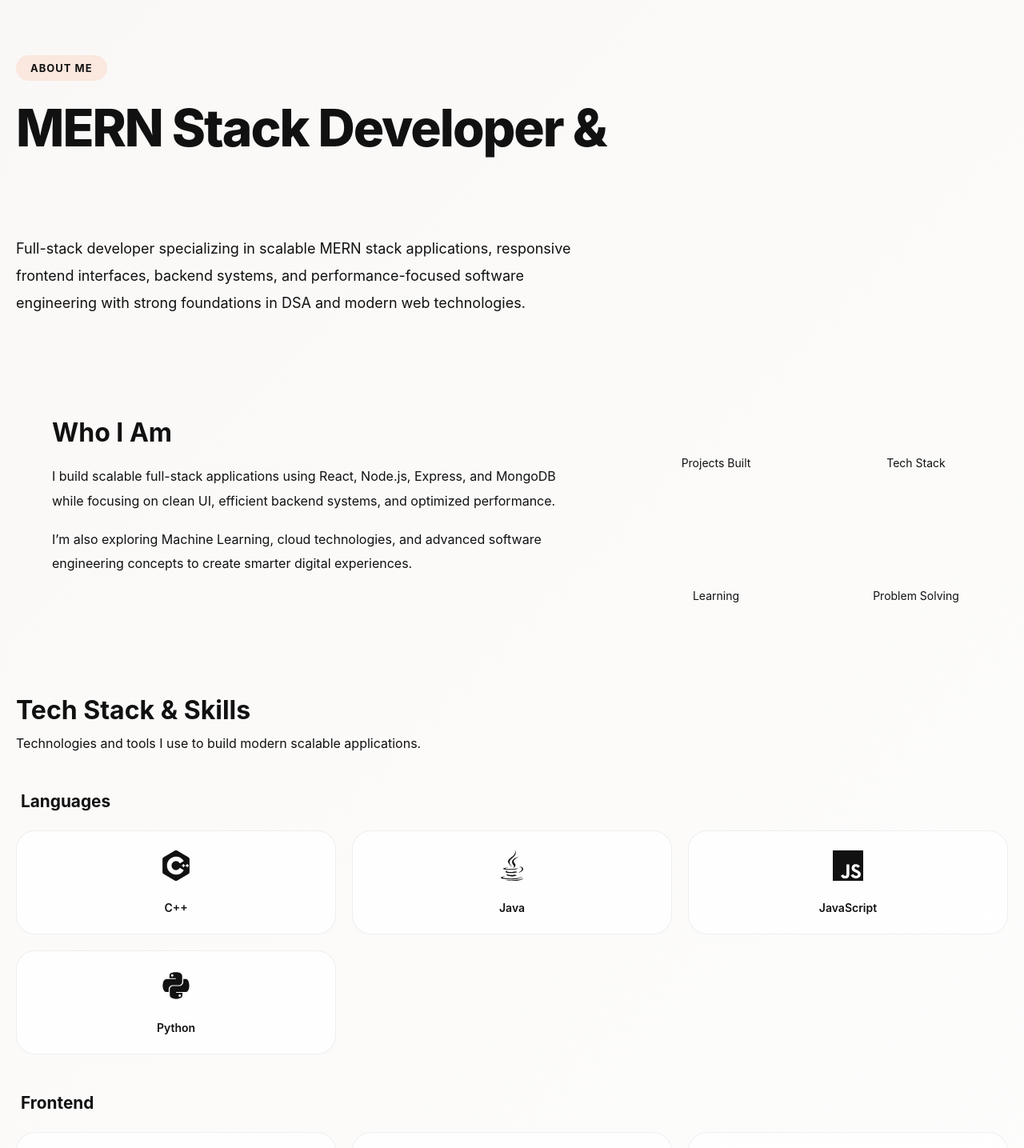
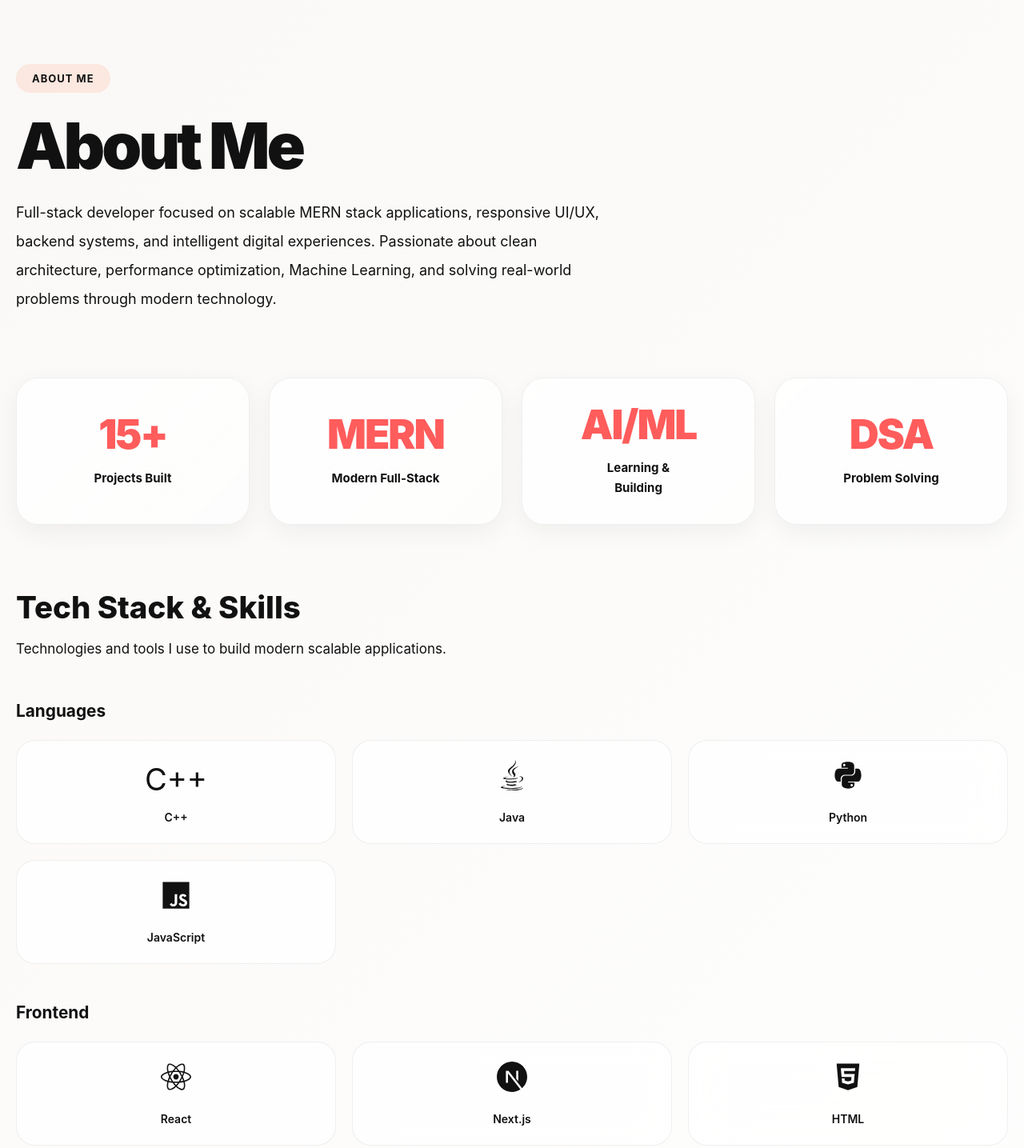
Before and after one commit to RealRaquema/Portfolio, a React (Vite) app in the folder Frontend/: page / in a window 1280 px wide. Shown: the part 1330-2765 px from the top of the page at 80% size. Built offline with nearby package versions, Linux system fonts and the light colour scheme; no server answers.

Commit message:
fix styling

```diff
--- a/Frontend/src/components/About.css
+++ b/Frontend/src/components/About.css
@@ -1,174 +1,260 @@
 .about-section {
+
   padding: 140px 20px;
+
   position: relative;
+
   overflow: hidden;
+
 }
 
 .about-content {
+
   display: flex;
+
   flex-direction: column;
+
   gap: 80px;
+
 }
 
 /* HEADER */
 
 .about-header {
-  max-width: 850px;
+
+  display: flex;
+
+  flex-direction: column;
+
+  gap: 28px;
+
+  max-width: 900px;
+
 }
 
 .section-tag {
-  display: inline-block;
 
-  padding: 8px 18px;
+  display: inline-flex;
+
+  align-items: center;
+
+  width: fit-content;
+
+  padding: 10px 20px;
 
   border-radius: 999px;
 
-  background: rgba(255, 107, 53, 0.12);
+  background: rgba(255,107,53,0.12);
 
   color: var(--accent-primary);
 
   font-size: 13px;
+
   font-weight: 700;
+
   letter-spacing: 1px;
 
-  margin-bottom: 24px;
 }
 
 .about-header h2 {
-  font-size: 4rem;
-  line-height: 1.1;
-  margin-bottom: 28px;
-  font-weight: 800;
-  letter-spacing: -2px;
-}
 
-.about-header h2 span {
-  background: linear-gradient(
-    135deg,
-    var(--accent-primary),
-    var(--accent-secondary)
-  );
+  font-size: 5rem;
 
-  -webkit-background-clip: text;
-  -webkit-text-fill-color: transparent;
+  line-height: 0.95;
+
+  font-weight: 900;
+
+  letter-spacing: -4px;
+
 }
 
 .about-intro {
+
+  max-width: 760px;
+
   font-size: 18px;
-  line-height: 1.9;
+
+  line-height: 2;
+
   color: var(--text-secondary);
-  max-width: 720px;
-}
 
-/* GRID */
-
-.about-grid {
-  display: grid;
-  grid-template-columns: 1.2fr 0.8fr;
-  gap: 40px;
-}
-
-.about-card {
-  padding: 45px;
-  border-radius: 30px;
-}
-
-.about-card h3 {
-  font-size: 2rem;
-  margin-bottom: 20px;
-}
-
-.about-card p {
-  color: var(--text-secondary);
-  line-height: 1.9;
-  margin-bottom: 18px;
 }
 
 /* STATS */
 
+.about-grid {
+
+  width: 100%;
+
+}
+
 .stats-grid {
+
+  width: 100%;
+
   display: grid;
-  grid-template-columns: repeat(2, 1fr);
-  gap: 20px;
+
+  grid-template-columns: repeat(4, 1fr);
+
+  gap: 24px;
+
 }
 
 .stat-card {
-  padding: 35px;
+
+  min-height: 180px;
+
+  padding: 32px 22px;
+
   border-radius: 28px;
+
+  background:
+    linear-gradient(
+      135deg,
+      rgba(255,255,255,0.82),
+      rgba(255,255,255,0.64)
+    );
+
+  border: 1px solid rgba(0,0,0,0.06);
+
+  display: flex;
+
+  flex-direction: column;
+
+  align-items: center;
+
+  justify-content: center;
+
   text-align: center;
+
+  transition: all 0.35s ease;
+
+  box-shadow:
+    0 10px 30px rgba(0,0,0,0.05);
+
+}
+
+.stat-card:hover {
+
+  transform: translateY(-8px);
+
+  border-color: rgba(255,107,53,0.2);
+
+  box-shadow:
+    0 18px 40px rgba(255,107,53,0.12);
+
 }
 
 .stat-card h3 {
-  font-size: 2.5rem;
-  margin-bottom: 10px;
 
-  background: linear-gradient(
-    135deg,
-    var(--accent-primary),
-    var(--accent-secondary)
-  );
+  font-size: 3.2rem;
 
-  -webkit-background-clip: text;
-  -webkit-text-fill-color: transparent;
+  margin-bottom: 16px;
+
+  font-weight: 900;
+
+  line-height: 1;
+
+  letter-spacing: -2px;
+
+  color: #ff5c5c;
+
+  z-index: 2;
+
 }
 
 .stat-card p {
-  color: var(--text-secondary);
-  font-size: 14px;
+
+  max-width: 140px;
+
+  font-size: 15px;
+
+  font-weight: 700;
+
+  line-height: 1.7;
+
+  color: #111;
+
+  z-index: 2;
+
 }
 
-/* TECH STACK */
+/* TECH */
 
 .tech-section {
+
   display: flex;
+
   flex-direction: column;
+
   gap: 50px;
+
 }
 
 .tech-header h3 {
-  font-size: 2rem;
-  margin-bottom: 12px;
+
+  font-size: 2.4rem;
+
+  font-weight: 800;
+
+  margin-bottom: 14px;
+
 }
 
 .tech-header p {
+
   color: var(--text-secondary);
+
+  font-size: 17px;
+
+  line-height: 1.8;
+
 }
 
-/* CATEGORY WRAPPER */
+.tech-category-wrapper {
 
-.tech-category-wrapper {
   display: flex;
+
   flex-direction: column;
+
   gap: 48px;
+
 }
 
 .tech-category {
+
   display: flex;
+
   flex-direction: column;
+
   gap: 24px;
+
 }
 
 .tech-category h4 {
+
   font-size: 1.3rem;
+
   font-weight: 700;
-  color: var(--text-primary);
-  padding-left: 6px;
+
 }
 
 /* GRID */
 
 .tech-grid {
+
   display: grid;
 
-  grid-template-columns:
-    repeat(3, 1fr);
+  grid-template-columns: repeat(3, 1fr);
 
   gap: 20px;
+
 }
 
 /* CARD */
 
 .tech-card {
+
   position: relative;
 
   overflow: hidden;
@@ -189,15 +275,18 @@
 
   gap: 16px;
 
-background: var(--card-bg);
+  background: var(--card-bg);
+
   border: 1px solid rgba(0,0,0,0.06);
 
   backdrop-filter: blur(20px);
 
   transition: all 0.35s ease;
+
 }
 
 .tech-card::before {
+
   content: '';
 
   position: absolute;
@@ -214,40 +303,38 @@ background: var(--card-bg);
   opacity: 0;
 
   transition: opacity 0.35s ease;
+
 }
 
 .tech-card:hover::before {
+
   opacity: 1;
+
 }
 
 .tech-card:hover {
+
   transform: translateY(-8px);
 
   border-color: rgba(255,107,53,0.22);
 
   box-shadow:
     0 18px 40px rgba(255,107,53,0.12);
+
 }
 
-/* ICON */
+.tech-icon {
 
-.tech-icon {
   font-size: 38px;
 
   color: var(--accent-primary);
 
-  transition: transform 0.35s ease;
+  z-index: 2;
 
-  z-index: 2;
 }
 
-.tech-card:hover .tech-icon {
-  transform: scale(1.15);
-}
+.tech-card span {
 
-/* TEXT */
-
-.tech-card span {
   font-size: 14px;
 
   font-weight: 600;
@@ -255,22 +342,56 @@ background: var(--card-bg);
   text-align: center;
 
   z-index: 2;
+
+}
+
+/* DARK MODE */
+
+.dark-mode .stat-card,
+.dark-mode .tech-card {
+
+  background:
+    linear-gradient(
+      135deg,
+      rgba(24,24,32,0.88),
+      rgba(18,18,24,0.94)
+    );
+
+  border-color: rgba(255,255,255,0.06);
+
+}
+
+.dark-mode .about-header h2,
+.dark-mode .tech-header h3,
+.dark-mode .tech-category h4 {
+
+  color: white;
+
+}
+
+.dark-mode .about-intro,
+.dark-mode .tech-header p,
+.dark-mode .stat-card p,
+.dark-mode .tech-card span {
+
+  color: rgba(255,255,255,0.72);
+
 }
 
 /* RESPONSIVE */
 
 @media (max-width: 1024px) {
 
-  .about-grid {
-    grid-template-columns: 1fr;
-  }
+  .stats-grid {
 
-  .about-header h2 {
-    font-size: 3rem;
+    grid-template-columns: repeat(2, 1fr);
+
   }
 
   .tech-grid {
+
     grid-template-columns: repeat(2, 1fr);
+
   }
 
 }
@@ -278,98 +399,35 @@ background: var(--card-bg);
 @media (max-width: 768px) {
 
   .about-section {
+
     padding: 100px 20px;
+
   }
 
   .about-header h2 {
-    font-size: 2.4rem;
+
+    font-size: 3rem;
+
+  }
+
+  .about-intro {
+
+    font-size: 16px;
+
+    line-height: 1.9;
+
   }
 
   .stats-grid {
+
     grid-template-columns: 1fr;
+
   }
 
   .tech-grid {
+
     grid-template-columns: 1fr;
-  }
 
-  .about-card {
-    padding: 30px;
   }
 
 }
-/* DARK MODE TECH STACK FIX */
-
-.dark-mode .tech-card {
-
-  background:
-    linear-gradient(
-      135deg,
-      rgba(24,24,32,0.88),
-      rgba(18,18,24,0.92)
-    );
-
-  border: 1px solid rgba(255,255,255,0.06);
-
-  box-shadow:
-    0 10px 30px rgba(0,0,0,0.28);
-
-}
-
-.dark-mode .tech-card:hover {
-
-  border-color: rgba(255,107,53,0.25);
-
-  box-shadow:
-    0 18px 40px rgba(255,107,53,0.14);
-
-}
-
-.dark-mode .tech-card span {
-
-  color: rgba(255,255,255,0.88);
-
-}
-
-.dark-mode .tech-icon {
-
-  color: #ff6b35;
-
-}
-
-.dark-mode .tech-category h4 {
-
-  color: white;
-
-}
-
-.dark-mode .tech-header p,
-.dark-mode .about-intro,
-.dark-mode .about-card p,
-.dark-mode .stat-card p {
-
-  color: rgba(255,255,255,0.68);
-
-}
-
-.dark-mode .about-card,
-.dark-mode .stat-card {
-
-  background:
-    linear-gradient(
-      135deg,
-      rgba(24,24,32,0.88),
-      rgba(18,18,24,0.92)
-    );
-
-  border: 1px solid rgba(255,255,255,0.06);
-
-}
-
-.dark-mode .about-header h2,
-.dark-mode .about-card h3,
-.dark-mode .tech-header h3 {
-
-  color: white;
-
-}
--- a/Frontend/src/components/About.jsx
+++ b/Frontend/src/components/About.jsx
@@ -1,142 +1,100 @@
-import React, { useEffect, useRef } from 'react'
+import React from 'react'
+
 import { motion } from 'framer-motion'
-import gsap from 'gsap'
-import { ScrollTrigger } from 'gsap/ScrollTrigger'
 
 import {
   FaReact,
   FaNodeJs,
   FaPython,
-  FaGitAlt,
+  FaJava,
   FaGithub,
   FaDocker,
-  FaLinux,
-  FaAws,
-  FaJava,
   FaHtml5,
   FaCss3Alt,
+  FaJs,
 } from 'react-icons/fa'
 
 import {
+  SiMongodb,
   SiExpress,
-  SiMongodb,
+  SiNextdotjs,
   SiMysql,
   SiPostgresql,
-  SiJavascript,
-  SiNextdotjs,
   SiTailwindcss,
-  SiPostman,
-  SiCloudflare,
-  SiJira,
-  SiPrisma,
-  SiCplusplus,
 } from 'react-icons/si'
 
 import './About.css'
 
-gsap.registerPlugin(ScrollTrigger)
-
 export default function About() {
-  const aboutRef = useRef(null)
-
-  useEffect(() => {
-    const ctx = gsap.context(() => {
-      gsap.fromTo(
-        '.about-content',
-        {
-          opacity: 0,
-          y: 60,
-        },
-        {
-          opacity: 1,
-          y: 0,
-          duration: 1,
-          ease: 'power3.out',
-          scrollTrigger: {
-            trigger: '.about-section',
-            start: 'top 80%',
-          },
-        }
-      )
-    }, aboutRef)
-
-    return () => ctx.revert()
-  }, [])
 
   const techStack = [
+
     {
       title: 'Languages',
+
       items: [
-        { icon: <SiCplusplus />, name: 'C++' },
-        { icon: <FaJava />, name: 'Java' },
-        { icon: <SiJavascript />, name: 'JavaScript' },
-        { icon: <FaPython />, name: 'Python' },
+
+        { name: 'C++', icon: 'C++' },
+        { name: 'Java', icon: <FaJava /> },
+        { name: 'Python', icon: <FaPython /> },
+        { name: 'JavaScript', icon: <FaJs /> },
+
       ],
     },
 
     {
       title: 'Frontend',
+
       items: [
-        { icon: <FaHtml5 />, name: 'HTML' },
-        { icon: <FaCss3Alt />, name: 'CSS' },
-        { icon: <FaReact />, name: 'React' },
-        { icon: <SiNextdotjs />, name: 'Next.js' },
-        { icon: <SiTailwindcss />, name: 'Tailwind' },
+
+        { name: 'React', icon: <FaReact /> },
+        { name: 'Next.js', icon: <SiNextdotjs /> },
+        { name: 'HTML', icon: <FaHtml5 /> },
+        { name: 'CSS', icon: <FaCss3Alt /> },
+        { name: 'Tailwind', icon: <SiTailwindcss /> },
+
       ],
     },
 
     {
-      title: 'Backend',
+      title: 'Backend & Database',
+
       items: [
-        { icon: <FaNodeJs />, name: 'Node.js' },
-        { icon: <SiExpress />, name: 'Express' },
-        { icon: <SiPostman />, name: 'REST APIs' },
+
+        { name: 'Node.js', icon: <FaNodeJs /> },
+        { name: 'Express.js', icon: <SiExpress /> },
+        { name: 'MongoDB', icon: <SiMongodb /> },
+        { name: 'MySQL', icon: <SiMysql /> },
+        { name: 'PostgreSQL', icon: <SiPostgresql /> },
+
       ],
     },
 
     {
-      title: 'Databases',
+      title: 'Tools & CS',
+
       items: [
-        { icon: <SiMongodb />, name: 'MongoDB' },
-        { icon: <SiMysql />, name: 'MySQL' },
-        { icon: <SiPostgresql />, name: 'PostgreSQL' },
-        { icon: <SiPrisma />, name: 'PrismaORM' },
+
+        { name: 'GitHub', icon: <FaGithub /> },
+        { name: 'Docker', icon: <FaDocker /> },
+        { name: 'DSA', icon: 'DSA' },
+        { name: 'OS', icon: 'OS' },
+        { name: 'DBMS', icon: 'DB' },
+
       ],
     },
 
-    {
-      title: 'Tools & Platforms',
-      items: [
-        { icon: <FaGitAlt />, name: 'Git' },
-        { icon: <FaGithub />, name: 'GitHub' },
-        { icon: <FaDocker />, name: 'Docker' },
-        { icon: <FaLinux />, name: 'Linux' },
-        { icon: <FaAws />, name: 'AWS' },
-        { icon: <SiCloudflare />, name: 'Cloudflare' },
-        { icon: '🧠', name: 'DSA' },
-        { icon: '⚙️', name: 'OOPs' },
-      ],
-    },
-  ]
-
-  const stats = [
-    { value: '15+', label: 'Projects Built' },
-    { value: 'MERN', label: 'Tech Stack' },
-    { value: 'AI/ML', label: 'Learning' },
-    { value: 'DSA', label: 'Problem Solving' },
   ]
 
   return (
-    <section className="about-section" id="about" ref={aboutRef}>
+
+    <section className="about-section" id="about">
+
       <div className="container">
 
-        <motion.div
-          className="about-content"
-          initial={{ opacity: 0 }}
-          whileInView={{ opacity: 1 }}
-          transition={{ duration: 0.8 }}
-          viewport={{ once: true }}
-        >
+        <div className="about-content">
+
+          {/* HEADER */}
 
           <div className="about-header">
 
@@ -145,113 +103,144 @@ export default function About() {
             </span>
 
             <h2>
-              MERN Stack Developer &
-              <span> Software Engineer</span>
+              About Me
             </h2>
 
             <p className="about-intro">
-              Full-stack developer specializing in scalable MERN stack
-              applications, responsive frontend interfaces, backend systems,
-              and performance-focused software engineering with strong
-              foundations in DSA and modern web technologies.
+
+              Full-stack developer focused on scalable MERN stack applications,
+              responsive UI/UX, backend systems, and intelligent digital experiences.
+              Passionate about clean architecture, performance optimization,
+              Machine Learning, and solving real-world problems through modern technology.
+
             </p>
 
           </div>
 
+          {/* STATS */}
+
           <div className="about-grid">
-
-            <motion.div
-              className="glass about-card large"
-              initial={{ opacity: 0, y: 40 }}
-              whileInView={{ opacity: 1, y: 0 }}
-              transition={{ duration: 0.6 }}
-              viewport={{ once: true }}
-            >
-              <h3>Who I Am</h3>
-
-              <p>
-                I build scalable full-stack applications using React,
-                Node.js, Express, and MongoDB while focusing on clean UI,
-                efficient backend systems, and optimized performance.
-              </p>
-
-              <p>
-                I’m also exploring Machine Learning, cloud technologies,
-                and advanced software engineering concepts to create
-                smarter digital experiences.
-              </p>
-
-            </motion.div>
 
             <div className="stats-grid">
 
-              {stats.map((stat, index) => (
-                <motion.div
-                  key={index}
-                  className="glass stat-card"
-                  initial={{ opacity: 0, scale: 0.8 }}
-                  whileInView={{ opacity: 1, scale: 1 }}
-                  transition={{ delay: index * 0.1 }}
-                  viewport={{ once: true }}
-                >
-                  <h3>{stat.value}</h3>
-                  <p>{stat.label}</p>
-                </motion.div>
-              ))}
+              <motion.div
+                className="stat-card"
+                whileHover={{ y: -8 }}
+              >
+                <h3>15+</h3>
+                <p>Projects Built</p>
+              </motion.div>
+
+              <motion.div
+                className="stat-card"
+                whileHover={{ y: -8 }}
+              >
+                <h3>MERN</h3>
+                <p>Modern Full-Stack</p>
+              </motion.div>
+
+              <motion.div
+                className="stat-card"
+                whileHover={{ y: -8 }}
+              >
+                <h3>AI/ML</h3>
+                <p>Learning & Building</p>
+              </motion.div>
+
+              <motion.div
+                className="stat-card"
+                whileHover={{ y: -8 }}
+              >
+                <h3>DSA</h3>
+                <p>Problem Solving</p>
+              </motion.div>
 
             </div>
+
           </div>
+
+          {/* TECH STACK */}
 
           <div className="tech-section">
 
             <div className="tech-header">
-              <h3>Tech Stack & Skills</h3>
+
+              <h3>
+                Tech Stack & Skills
+              </h3>
 
               <p>
-                Technologies and tools I use to build modern scalable applications.
+                Technologies and tools I use to build
+                modern scalable applications.
               </p>
+
             </div>
 
             <div className="tech-category-wrapper">
 
               {techStack.map((category, categoryIndex) => (
-                <div key={categoryIndex} className="tech-category">
 
-                  <h4>{category.title}</h4>
+                <div
+                  key={categoryIndex}
+                  className="tech-category"
+                >
+
+                  <h4>
+                    {category.title}
+                  </h4>
 
                   <div className="tech-grid">
 
                     {category.items.map((tech, index) => (
+
                       <motion.div
                         key={index}
                         className="glass tech-card"
-                        initial={{ opacity: 0, y: 20 }}
-                        whileInView={{ opacity: 1, y: 0 }}
-                        transition={{ delay: index * 0.04 }}
-                        viewport={{ once: true }}
-                        whileHover={{ y: -8 }}
+                        initial={{
+                          opacity: 0,
+                          y: 20,
+                        }}
+                        whileInView={{
+                          opacity: 1,
+                          y: 0,
+                        }}
+                        transition={{
+                          delay: index * 0.04,
+                        }}
+                        viewport={{
+                          once: true,
+                        }}
+                        whileHover={{
+                          y: -8,
+                        }}
                       >
 
                         <div className="tech-icon">
                           {tech.icon}
                         </div>
 
-                        <span>{tech.name}</span>
+                        <span>
+                          {tech.name}
+                        </span>
 
                       </motion.div>
+
                     ))}
 
                   </div>
 
                 </div>
+
               ))}
 
             </div>
 
           </div>
 
-        </motion.div>
+        </div>
+
       </div>
+
     </section>
   )
 }
```
Also changed, not shown: Frontend/src/components/Hero.css (+16 -4 lines), Frontend/src/components/Hero.jsx (+54 -6 lines).
